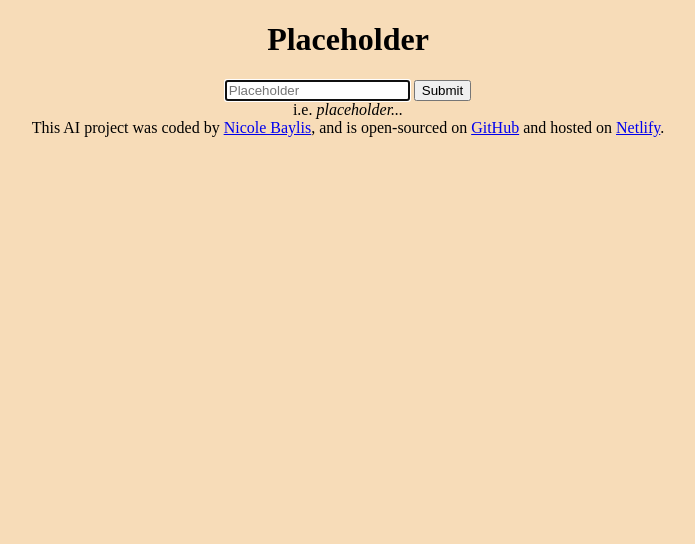
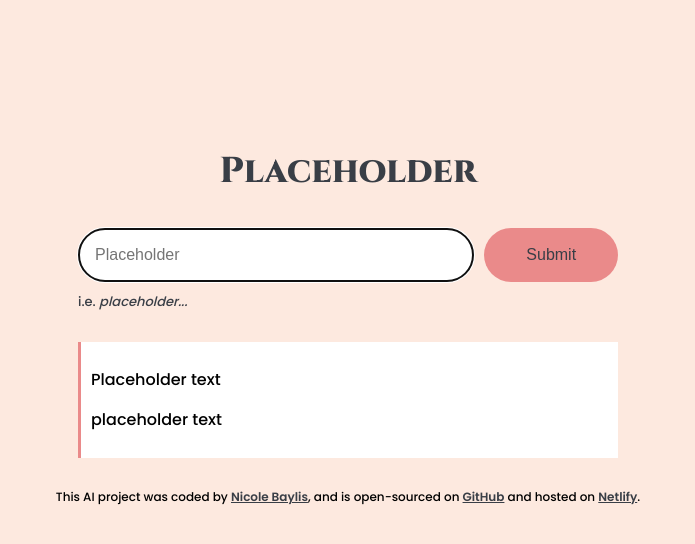
Before and after one commit to NicoleBay/ai-generator, a plain HTML site: page index.html in a window 1280 px wide. Shown: the whole page, without its empty margins (292-987 px from the left). Drawn offline with Linux system fonts and the light colour scheme.

Commit message:
Added placeholder CSS

```diff
--- a/index.html
+++ b/index.html
@@ -3,6 +3,10 @@
   <head>
     <meta charset="UTF-8" />
     <link rel="stylesheet" href="src/style.css" />
+    <link
+      href="https://fonts.googleapis.com/css2?family=Cinzel:wght@800&family=Poppins:wght@300;500;600&display=swap"
+      rel="stylesheet"
+    />
     <meta name="viewport" content="width=device-width, initial-scale=1.0" />
     <title>AI Generator</title>
   </head>
@@ -27,6 +31,10 @@
             <input type="submit" class="submit-button" />
           </form>
           <div class="hint">i.e. <em>placeholder...</em></div>
+          <div class="generated-response">
+            <p>Placeholder text</p>
+            <p>placeholder text</p>
+          </div>
         </div>
       </main>
 
--- a/src/style.css
+++ b/src/style.css
@@ -1,8 +1,81 @@
 :root {
-  --bg-color: #f7dcb8;
+  --title-font: "Cinzel", serif;
+  --body-font: "Poppins", sans-serif;
+  --bg-color: #fde9df;
+  --primary-color: #393e46;
+  --secondary-color: #ea8a8a;
+}
+
+.container {
+  display: block;
+  margin: 60px auto;
+  max-width: 600px;
+  padding: 60px 60px;
 }
 
 body {
+  background-color: var(--bg-color);
+  font-family: var(--body-font);
+}
+
+h1 {
+  font-family: var(--title-font);
+  color: var(--primary-color);
+  font-size: 36px;
+  line-height: 1.5;
   text-align: center;
-  background-color: var(--bg-color);
 }
+
+form {
+  display: flex;
+  margin-bottom: 10px;
+}
+
+footer {
+  margin-top: 30px;
+  font-size: 12px;
+  text-align: center;
+}
+a {
+  color: var(--primary-color);
+  font-weight: 600;
+}
+
+.form-container {
+  margin: 30px;
+}
+
+.search-field {
+  color: var(--secondary-color);
+  padding: 16px;
+  border: 1px solid var(--secondary-color);
+  width: 80%;
+  font-size: 16px;
+  border-radius: 50px;
+  line-height: 20px;
+}
+
+.submit-button {
+  margin-left: 10px;
+  background-color: var(--secondary-color);
+  color: var(--primary-color);
+  border: none;
+  border-radius: 50px;
+  padding: 14px 24px;
+  font-size: 16px;
+  width: 150px;
+}
+
+.hint {
+  font-size: 13px;
+  color: var(--primary-color);
+}
+
+.generated-response {
+  margin: 30px auto;
+  font-size: 16px;
+  background-color: #ffffff;
+  padding: 10px;
+  line-height: 1.5;
+  border-left: 3px solid var(--secondary-color);
+}
```
